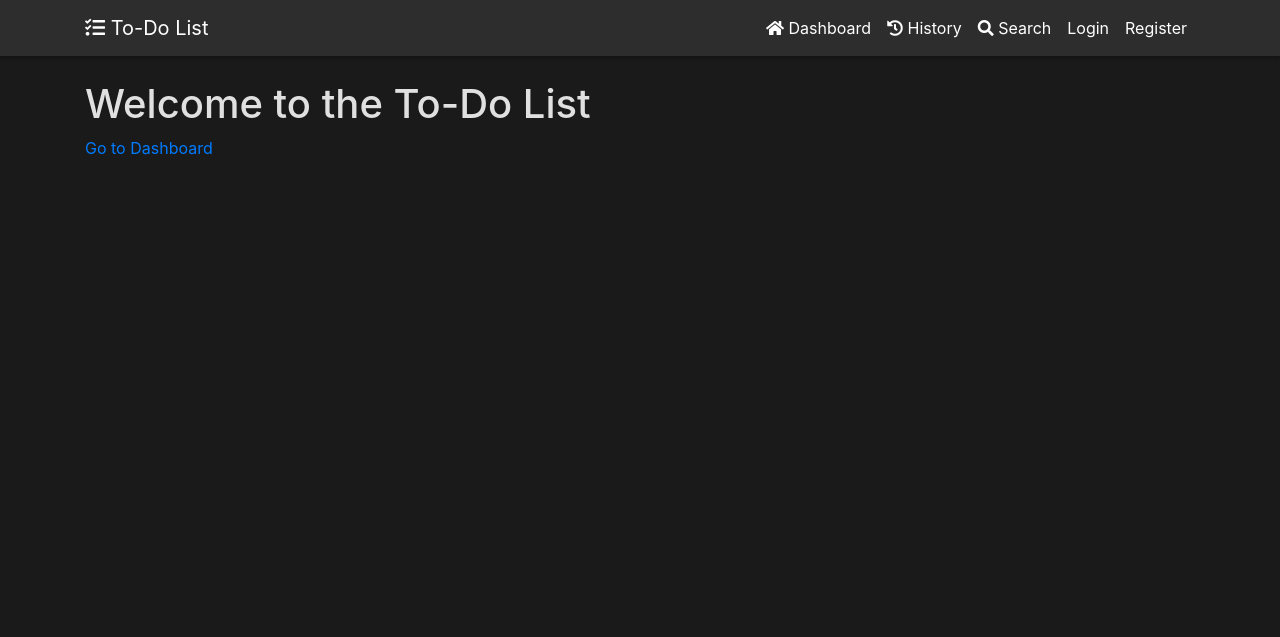
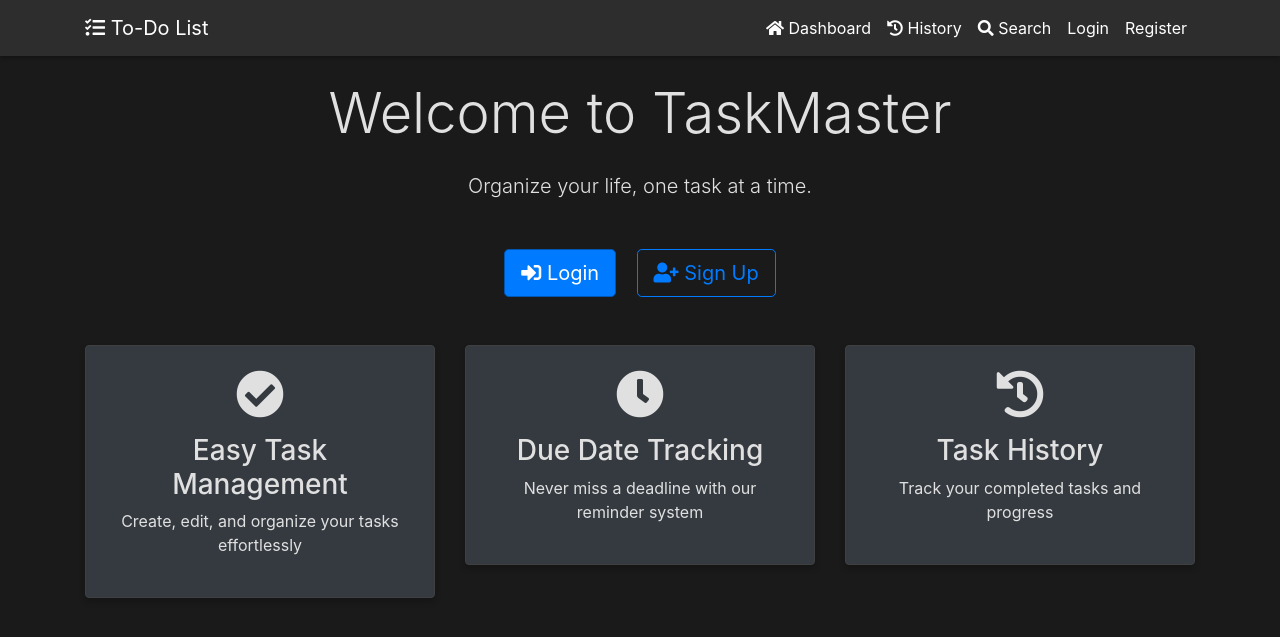
Before and after one commit to SaleemSws/flask-project, a Flask app: page / in a window 1280 px wide. Shown: the top 637 px of the page. Run offline with Flask 3, Linux system fonts and the light colour scheme; some libraries are stand-ins or nearby versions.

Commit message:
increase the beauty of index.html

```diff
--- a/templates/index.html
+++ b/templates/index.html
@@ -1,7 +1,135 @@
 {% extends "base.html" %}
-{% block title %}Home{% endblock %}
+{% block title %}Welcome to TaskMaster{% endblock %}
 
 {% block content %}
-    <h1>Welcome to the To-Do List</h1>
-    <a href="{{ url_for('app_routes.dashboard') }}">Go to Dashboard</a>
+<div class="hero-section text-center">
+    <div class="animated-container fade-in">
+        <h1 class="display-4 mb-4">Welcome to TaskMaster</h1>
+        <p class="lead mb-5">Organize your life, one task at a time.</p>
+        <div class="cta-buttons">
+            {% if current_user.is_authenticated %}
+                <a href="{{ url_for('app_routes.dashboard') }}" class="btn btn-primary btn-lg pulse-button">
+                    <i class="fas fa-tasks"></i> Go to Dashboard
+                </a>
+            {% else %}
+                <a href="{{ url_for('app_routes.login') }}" class="btn btn-primary btn-lg mr-3 slide-in-left">
+                    <i class="fas fa-sign-in-alt"></i> Login
+                </a>
+                <a href="{{ url_for('app_routes.register') }}" class="btn btn-outline-primary btn-lg slide-in-right">
+                    <i class="fas fa-user-plus"></i> Sign Up
+                </a>
+            {% endif %}
+        </div>
+    </div>
+
+    <div class="features-section mt-5 fade-in-up">
+        <div class="row">
+            <div class="col-md-4 feature-card">
+                <div class="card bg-dark text-center p-4 hover-effect">
+                    <i class="fas fa-check-circle fa-3x mb-3"></i>
+                    <h3>Easy Task Management</h3>
+                    <p>Create, edit, and organize your tasks effortlessly</p>
+                </div>
+            </div>
+            <div class="col-md-4 feature-card">
+                <div class="card bg-dark text-center p-4 hover-effect">
+                    <i class="fas fa-clock fa-3x mb-3"></i>
+                    <h3>Due Date Tracking</h3>
+                    <p>Never miss a deadline with our reminder system</p>
+                </div>
+            </div>
+            <div class="col-md-4 feature-card">
+                <div class="card bg-dark text-center p-4 hover-effect">
+                    <i class="fas fa-history fa-3x mb-3"></i>
+                    <h3>Task History</h3>
+                    <p>Track your completed tasks and progress</p>
+                </div>
+            </div>
+        </div>
+    </div>
+</div>
 {% endblock %}
+
+{% block extra_css %}
+<style>
+    .hero-section {
+        padding: 4rem 0;
+    }
+
+    .animated-container {
+        animation: fadeIn 1s ease-in;
+    }
+
+    .fade-in {
+        opacity: 0;
+        animation: fadeIn 1s ease-in forwards;
+    }
+
+    .fade-in-up {
+        opacity: 0;
+        animation: fadeInUp 1s ease-out forwards;
+        animation-delay: 0.5s;
+    }
+
+    .slide-in-left {
+        animation: slideInLeft 0.5s ease-out;
+    }
+
+    .slide-in-right {
+        animation: slideInRight 0.5s ease-out;
+    }
+
+    .pulse-button {
+        animation: pulse 2s infinite;
+    }
+
+    .feature-card {
+        transition: transform 0.3s ease;
+    }
+
+    .feature-card:hover {
+        transform: translateY(-10px);
+    }
+
+    .hover-effect {
+        transition: all 0.3s ease;
+    }
+
+    .hover-effect:hover {
+        transform: scale(1.05);
+        box-shadow: 0 5px 15px rgba(0,0,0,0.3);
+    }
+
+    @keyframes fadeIn {
+        from { opacity: 0; }
+        to { opacity: 1; }
+    }
+
+    @keyframes fadeInUp {
+        from {
+            opacity: 0;
+            transform: translateY(20px);
+        }
+        to {
+            opacity: 1;
+            transform: translateY(0);
+        }
+    }
+
+    @keyframes slideInLeft {
+        from { transform: translateX(-100px); opacity: 0; }
+        to { transform: translateX(0); opacity: 1; }
+    }
+
+    @keyframes slideInRight {
+        from { transform: translateX(100px); opacity: 0; }
+        to { transform: translateX(0); opacity: 1; }
+    }
+
+    @keyframes pulse {
+        0% { transform: scale(1); }
+        50% { transform: scale(1.05); }
+        100% { transform: scale(1); }
+    }
+</style>
+{% endblock %}
```
